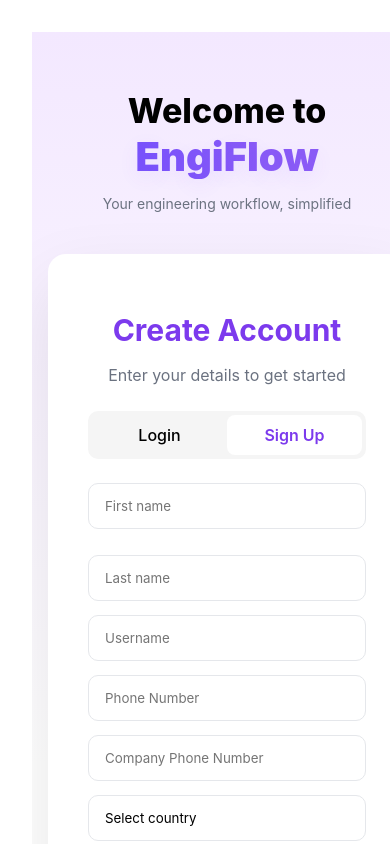
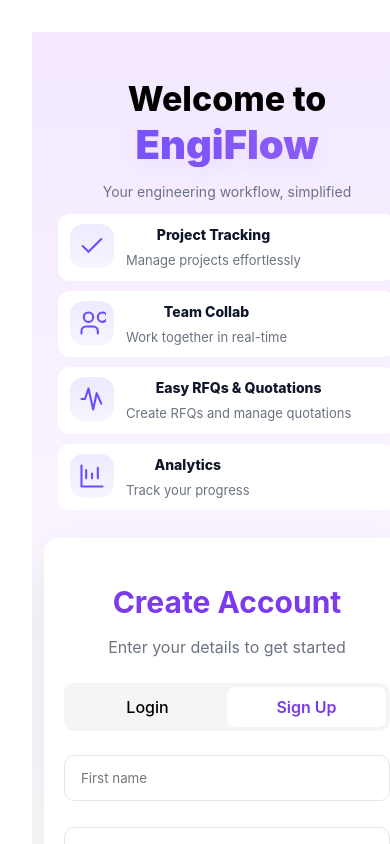
Before and after one commit to Tushar9401/engiflow-frontend, a React (Vite) app: page / in a window 390 px wide. Shown: the top 844 px of the page. Built offline with nearby package versions, Linux system fonts and the light colour scheme.

Commit message:
Update: Welcome Panel

```diff
--- a/src/pages/Signup.css
+++ b/src/pages/Signup.css
@@ -38,7 +38,9 @@ html, body, #root {
 }
 
 .welcome-block {
-  max-width: 620px;
+  max-width: 820px;
+  margin: 0 auto;
+  text-align: center;
 }
 
 .signup-left h1 {
@@ -53,6 +55,61 @@ html, body, #root {
   font-size: 18px;
   color: #6b7280;
   margin-bottom: 40px;
+}
+
+/* FEATURE CARDS (grid beneath welcome copy) */
+.features {
+  display: grid;
+  grid-template-columns: repeat(2, minmax(0, 1fr));
+  gap: 18px 48px;
+  margin-top: 12px;
+  margin-bottom: 28px;
+  align-items: center;
+  justify-items: start;
+  max-width: 820px;
+  margin-left: auto;
+  margin-right: auto;
+}
+
+.feature-card {
+  display: flex;
+  align-items: flex-start;
+  gap: 16px;
+  width: 100%;
+  background: #ffffff;
+  border-radius: 14px;
+  padding: 12px 16px;
+  box-shadow: 0 8px 18px rgba(15, 23, 42, 0.04);
+}
+
+.feature-icon {
+  width: 52px;
+  height: 52px;
+  border-radius: 14px;
+  display: flex;
+  align-items: center;
+  justify-content: center;
+  background: linear-gradient(180deg, rgba(109,76,255,0.12), rgba(139,92,246,0.06));
+  flex-shrink: 0;
+}
+
+.feature-text {
+  display: flex;
+  flex-direction: column;
+  justify-content: center;
+  gap: 6px;
+}
+
+.feature-title {
+  font-weight: 800;
+  font-size: 15px;
+  color: #0f172a;
+}
+
+.feature-desc {
+  font-size: 13px;
+  color: #6b7280;
+  margin: 0;
 }
 
 .benefits h3 {
@@ -249,7 +306,7 @@ html, body, #root {
   /* Keep left section but simplify it */
   .signup-left {
     display: block;
-    padding: 40px 24px 16px;
+    padding: 28px 18px 12px;
     text-align: center;
   }
 
@@ -260,7 +317,10 @@ html, body, #root {
 
   .welcome-block p {
     font-size: 14px;
-    margin-bottom: 8px;
+    margin-bottom: 10px;
+    max-width: 520px;
+    margin-left: auto;
+    margin-right: auto;
   }
 
   /* Hide benefits only */
@@ -268,18 +328,52 @@ html, body, #root {
     display: none;
   }
 
-  /* Signup card spacing */
+  /* Feature cards stack on small screens */
+  .features {
+    grid-template-columns: 1fr;
+    gap: 10px;
+    margin-bottom: 12px;
+    padding-left: 8px;
+    padding-right: 8px;
+  }
+
+  /* Signup card spacing - pull up and make compact */
   .signup-right {
-    padding: 16px;
+    padding: 12px;
+    margin-top: -8px; /* pull up slightly under features */
   }
 
   .signup-card {
     width: 100%;
     max-width: 420px;
     margin: 0 auto;
+    padding: 28px 20px;
+    border-radius: 14px;
   }
 
   .name-row {
     flex-direction: column;
   }
+
+  /* make feature cards more compact on mobile */
+  .feature-card {
+    padding: 10px 12px;
+    gap: 12px;
+    border-radius: 12px;
+    box-shadow: none;
+  }
+
+  .feature-icon {
+    width: 44px;
+    height: 44px;
+  }
+
+  .feature-title {
+    font-size: 14px;
+  }
+
+  .feature-desc {
+    font-size: 13px;
+    color: #6b7280;
+  }
 }
--- a/src/pages/Signup.jsx
+++ b/src/pages/Signup.jsx
@@ -252,6 +252,60 @@ export default function Signup() {
             <p className="tagline">
             Your engineering workflow, simplified
             </p>
+
+            <div className="features">
+              <div className="feature-card">
+                <div className="feature-icon">
+                  <svg width="28" height="28" viewBox="0 0 24 24" fill="none" xmlns="http://www.w3.org/2000/svg">
+                    <path d="M20 6L9 17l-5-5" stroke="#6d4cff" strokeWidth="1.8" strokeLinecap="round" strokeLinejoin="round"/>
+                  </svg>
+                </div>
+                <div className="feature-text">
+                  <div className="feature-title">Project Tracking</div>
+                  <div className="feature-desc">Manage projects effortlessly</div>
+                </div>
+              </div>
+
+              <div className="feature-card">
+                <div className="feature-icon">
+                  <svg width="28" height="28" viewBox="0 0 24 24" fill="none" xmlns="http://www.w3.org/2000/svg">
+                    <path d="M17 21v-2a4 4 0 00-4-4H7a4 4 0 00-4 4v2" stroke="#6d4cff" strokeWidth="1.8" strokeLinecap="round" strokeLinejoin="round"/>
+                    <path d="M9 11a4 4 0 110-8 4 4 0 010 8zM21 11a4 4 0 110-8 4 4 0 010 8z" stroke="#6d4cff" strokeWidth="1.8" strokeLinecap="round" strokeLinejoin="round"/>
+                  </svg>
+                </div>
+                <div className="feature-text">
+                  <div className="feature-title">Team Collab</div>
+                  <div className="feature-desc">Work together in real-time</div>
+                </div>
+              </div>
+
+              <div className="feature-card">
+                <div className="feature-icon">
+                  <svg width="28" height="28" viewBox="0 0 24 24" fill="none" xmlns="http://www.w3.org/2000/svg">
+                    <path d="M3 12h3l3-9 4 18 3-14 4 9" stroke="#6d4cff" strokeWidth="1.8" strokeLinecap="round" strokeLinejoin="round"/>
+                  </svg>
+                </div>
+                <div className="feature-text">
+                  <div className="feature-title">Easy RFQs &amp; Quotations</div>
+                  <div className="feature-desc">Create RFQs and manage quotations</div>
+                </div>
+              </div>
+
+              <div className="feature-card">
+                <div className="feature-icon">
+                  <svg width="28" height="28" viewBox="0 0 24 24" fill="none" xmlns="http://www.w3.org/2000/svg">
+                    <path d="M3 3v18h18" stroke="#6d4cff" strokeWidth="1.8" strokeLinecap="round" strokeLinejoin="round"/>
+                    <path d="M7 14V7" stroke="#6d4cff" strokeWidth="1.8" strokeLinecap="round" strokeLinejoin="round"/>
+                    <path d="M12 14v-4" stroke="#6d4cff" strokeWidth="1.8" strokeLinecap="round" strokeLinejoin="round"/>
+                    <path d="M17 14v-9" stroke="#6d4cff" strokeWidth="1.8" strokeLinecap="round" strokeLinejoin="round"/>
+                  </svg>
+                </div>
+                <div className="feature-text">
+                  <div className="feature-title">Analytics</div>
+                  <div className="feature-desc">Track your progress</div>
+                </div>
+              </div>
+            </div>
         </div>
 
         {/* <div className="benefits">
```
